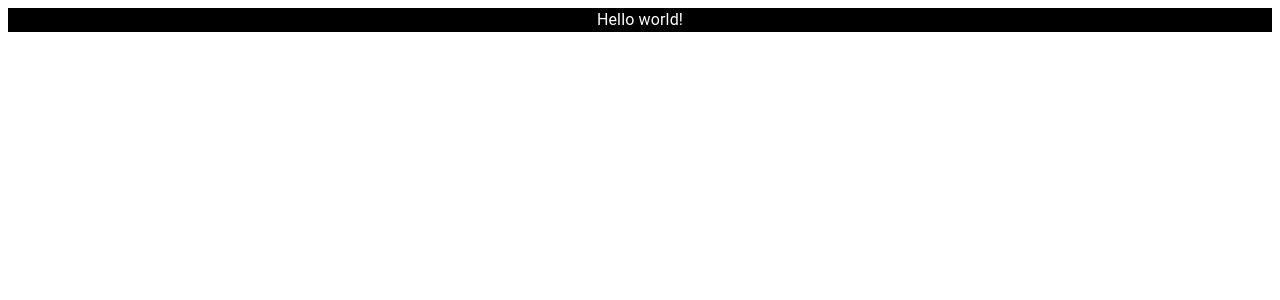
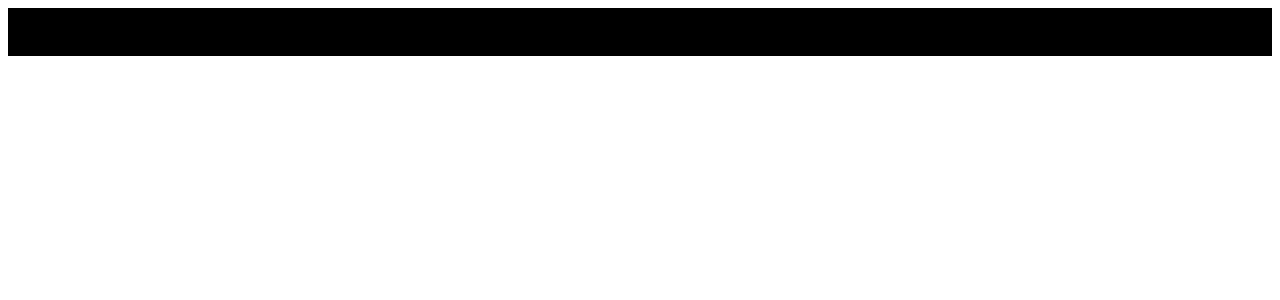
Before and after one commit to Productive-Parameter/questionnaire-front-end, a React (Create React App) app: page / in a window 1280 px wide. Shown: the top 300 px of the page. Built offline with nearby package versions, Linux system fonts and the light colour scheme.

Commit message:
implementing navigation (not finished)

```diff
--- a/src/MUI/NavigationMUI.js
+++ b/src/MUI/NavigationMUI.js
@@ -1,5 +1,5 @@
 import React from 'react';
-import { Box, Typography } from '@mui/material';
+import { Box, Tabs, Tab } from '@mui/material';
 import { makeStyles } from '@mui/styles';
 
 const useStyle = makeStyles({
@@ -17,9 +17,17 @@ export default function NavigationMUI() {
 
     const classes = useStyle();
 
+    const handleChange = () => {
+
+    }
+
     return (
         <Box className={ classes.container }>
-            <Typography className={ classes.text }>Hello world!</Typography>
+            <Tabs onChange={handleChange}>
+                <Tab label="Etusivu" />
+                <Tab label="Kyselyt" />
+                <Tab label="Raportit" />
+            </Tabs>
         </Box>
     );
 }
```
